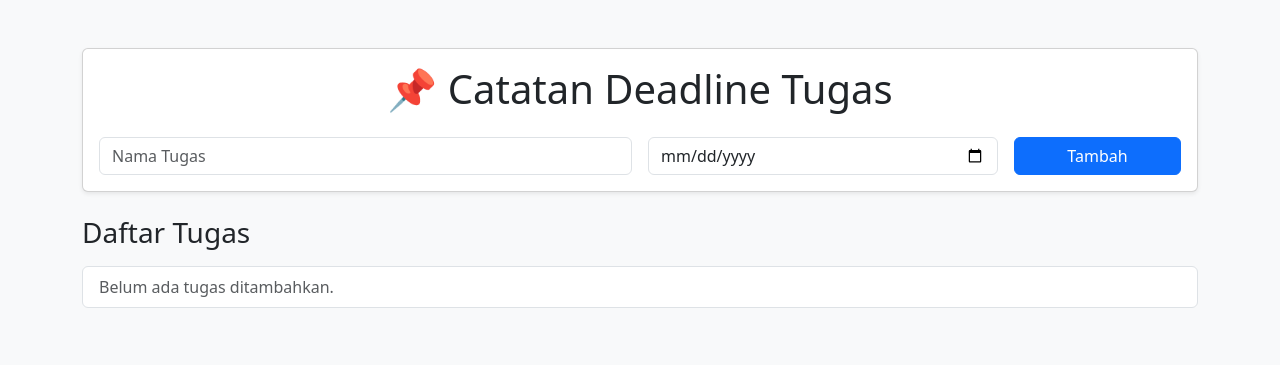
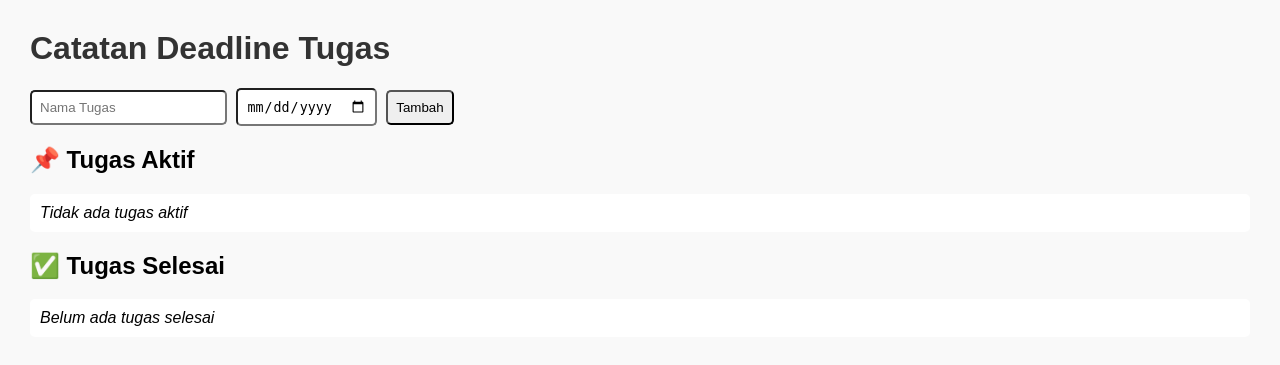
Before and after one commit to RndHanz/Assignment-Deadline-Notes-flask, a Flask app: page / in a window 1280 px wide. Shown: the top 365 px of the page. Run offline with Flask 3, Linux system fonts and the light colour scheme.

Commit message:
new desain for index

```diff
--- a/templates/index.html
+++ b/templates/index.html
@@ -1,43 +1,90 @@
 <!DOCTYPE html>
-<html lang="en">
+<html>
   <head>
-    <meta charset="UTF-8" />
-    <meta name="viewport" content="width=device-width, initial-scale=1.0" />
     <title>Catatan Deadline Tugas</title>
-    <link href="https://cdn.jsdelivr.net/npm/bootstrap@5.3.2/dist/css/bootstrap.min.css" rel="stylesheet" />
+    <style>
+      body {
+        font-family: Arial, sans-serif;
+        margin: 30px;
+        background: #f9f9f9;
+      }
+      h1 {
+        color: #333;
+      }
+      form {
+        margin-bottom: 20px;
+      }
+      input,
+      button {
+        padding: 8px;
+        margin-right: 5px;
+        border-radius: 5px;
+      }
+      button {
+        cursor: pointer;
+      }
+      ul {
+        list-style: none;
+        padding: 0;
+      }
+      li {
+        background: #fff;
+        margin: 5px 0;
+        padding: 10px;
+        border-radius: 5px;
+        display: flex;
+        justify-content: space-between;
+        align-items: center;
+      }
+      .done {
+        background-color: #d7ffd7;
+      }
+      .btn {
+        border: none;
+        padding: 6px 10px;
+        border-radius: 5px;
+      }
+      .btn-check {
+        background-color: #4caf50;
+        color: white;
+      }
+      .btn-delete {
+        background-color: #f44336;
+        color: white;
+      }
+    </style>
   </head>
-  <body class="bg-light">
-    <div class="container py-5">
-      <div class="card shadow-sm">
-        <div class="card-body">
-          <h1 class="card-title mb-4 text-center">📌 Catatan Deadline Tugas</h1>
-          <form method="POST" action="/add" class="row g-3">
-            <div class="col-md-6">
-              <input type="text" name="title" class="form-control" placeholder="Nama Tugas" required />
-            </div>
-            <div class="col-md-4">
-              <input type="date" name="deadline" class="form-control" required />
-            </div>
-            <div class="col-md-2">
-              <button type="submit" class="btn btn-primary w-100">Tambah</button>
-            </div>
+  <body>
+    <h1>Catatan Deadline Tugas</h1>
+
+    <form method="POST" action="/add">
+      <input type="text" name="title" placeholder="Nama Tugas" required />
+      <input type="date" name="deadline" required />
+      <button type="submit">Tambah</button>
     </form>
-        </div>
-      </div>
 
-      <div class="mt-4">
-        <h3 class="mb-3">Daftar Tugas</h3>
-        <ul class="list-group">
+    <h2>📌 Tugas Aktif</h2>
+    <ul>
       {% for task in tasks %}
-          <li class="list-group-item d-flex justify-content-between align-items-center">
-            {{ task.title }}
-            <span class="badge bg-danger rounded-pill">Deadline: {{ task.deadline }}</span>
+      <li>
+        {{ task.title }} - Deadline: {{ task.deadline }}
+        <a class="btn btn-check" href="/complete/{{ loop.index0 }}">✔</a>
       </li>
       {% else %}
-          <li class="list-group-item text-muted">Belum ada tugas ditambahkan.</li>
+      <li><em>Tidak ada tugas aktif</em></li>
       {% endfor %}
     </ul>
-      </div>
-    </div>
+
+    <h2>✅ Tugas Selesai</h2>
+    <ul>
+      {% for task in completed_tasks %}
+      <li class="done">
+        {{ task.title }} - Deadline: {{ task.deadline }}
+        <a class="btn btn-delete" href="/delete/{{ loop.index0 }}">🗑️</a>
+      </li>
+      {% else %}
+      <li><em>Belum ada tugas selesai</em></li>
+      {% endfor %}
+    </ul>
   </body>
 </html>
```
Lines whose indentation alone changed are shown as unchanged.
